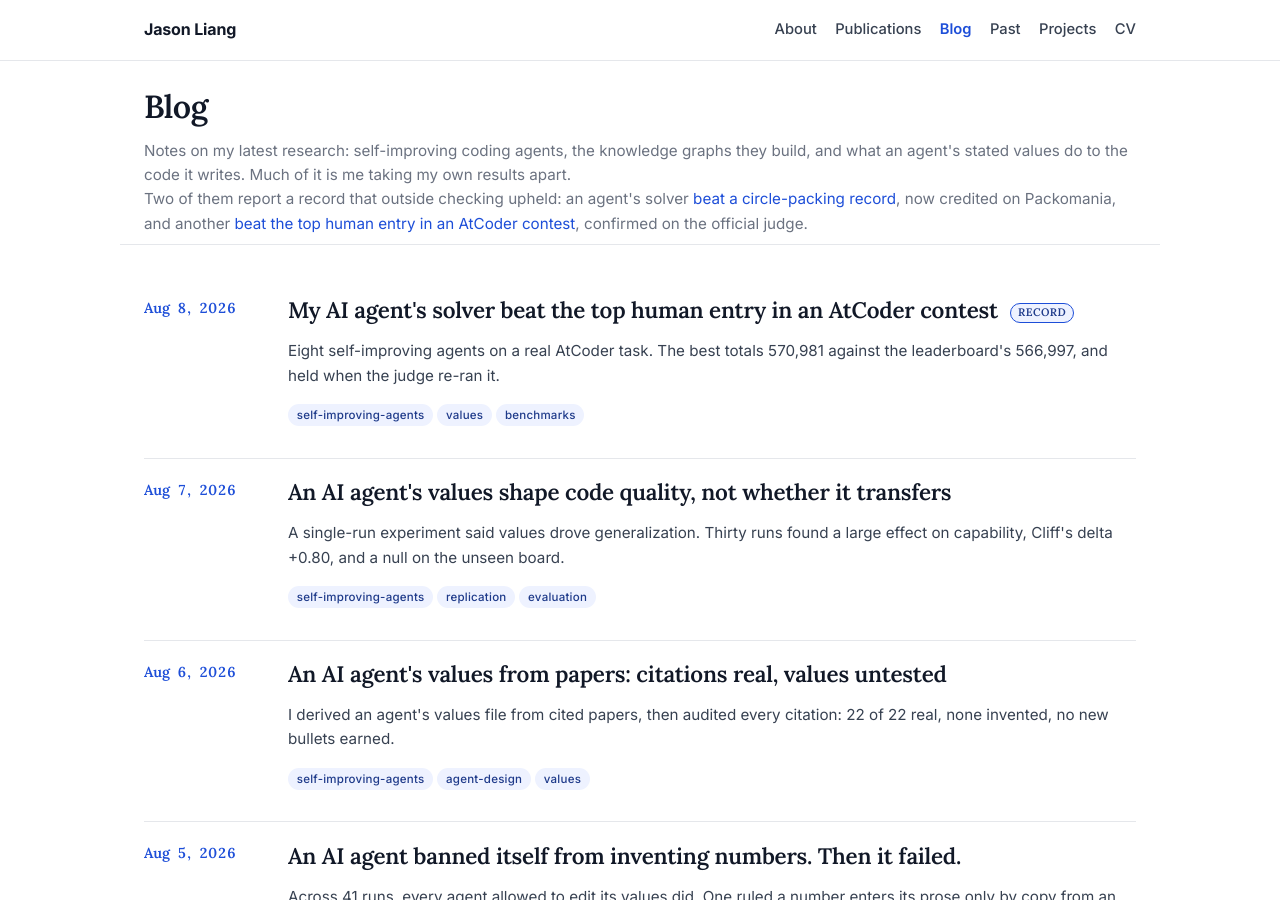
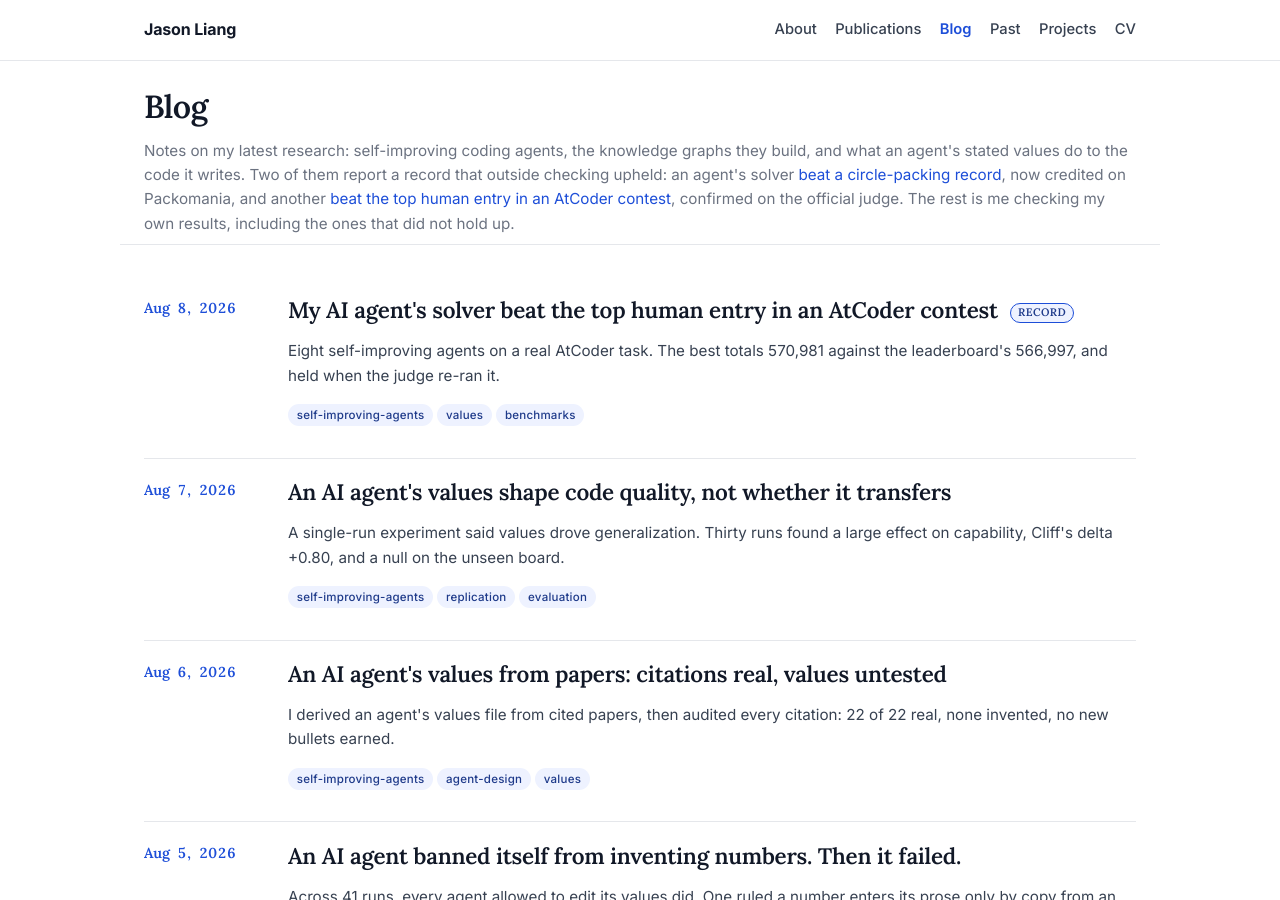
Before and after one commit to jasonzliang/jasonzliang.github.io, a Jekyll site: the page built from blog/index.html, in a window 1280 px wide and 900 px high. Built offline with Jekyll 4.4.1, drawn with Linux system fonts in a browser that asks for light colours.

Commit message:
Merge the blog header into one paragraph, records second

```diff
--- a/blog/index.html
+++ b/blog/index.html
@@ -5,8 +5,7 @@ description: "Notes on my latest research: self-improving coding agents, the kno
 ---
 <section class="page-header container">
   <h1>Blog</h1>
-  <p>Notes on my latest research: self-improving coding agents, the knowledge graphs they build, and what an agent's stated values do to the code it writes. Much of it is me taking my own results apart.</p>
-  <p class="muted">Two of them report a record that outside checking upheld: an agent's solver <a href="/blog/circle-packing/">beat a circle-packing record</a>, now credited on Packomania, and another <a href="/blog/ale-bench/">beat the top human entry in an AtCoder contest</a>, confirmed on the official judge.</p>
+  <p>Notes on my latest research: self-improving coding agents, the knowledge graphs they build, and what an agent's stated values do to the code it writes. Two of them report a record that outside checking upheld: an agent's solver <a href="/blog/circle-packing/">beat a circle-packing record</a>, now credited on Packomania, and another <a href="/blog/ale-bench/">beat the top human entry in an AtCoder contest</a>, confirmed on the official judge. The rest is me checking my own results, including the ones that did not hold up.</p>
 </section>
 
 <section class="container section">
```
